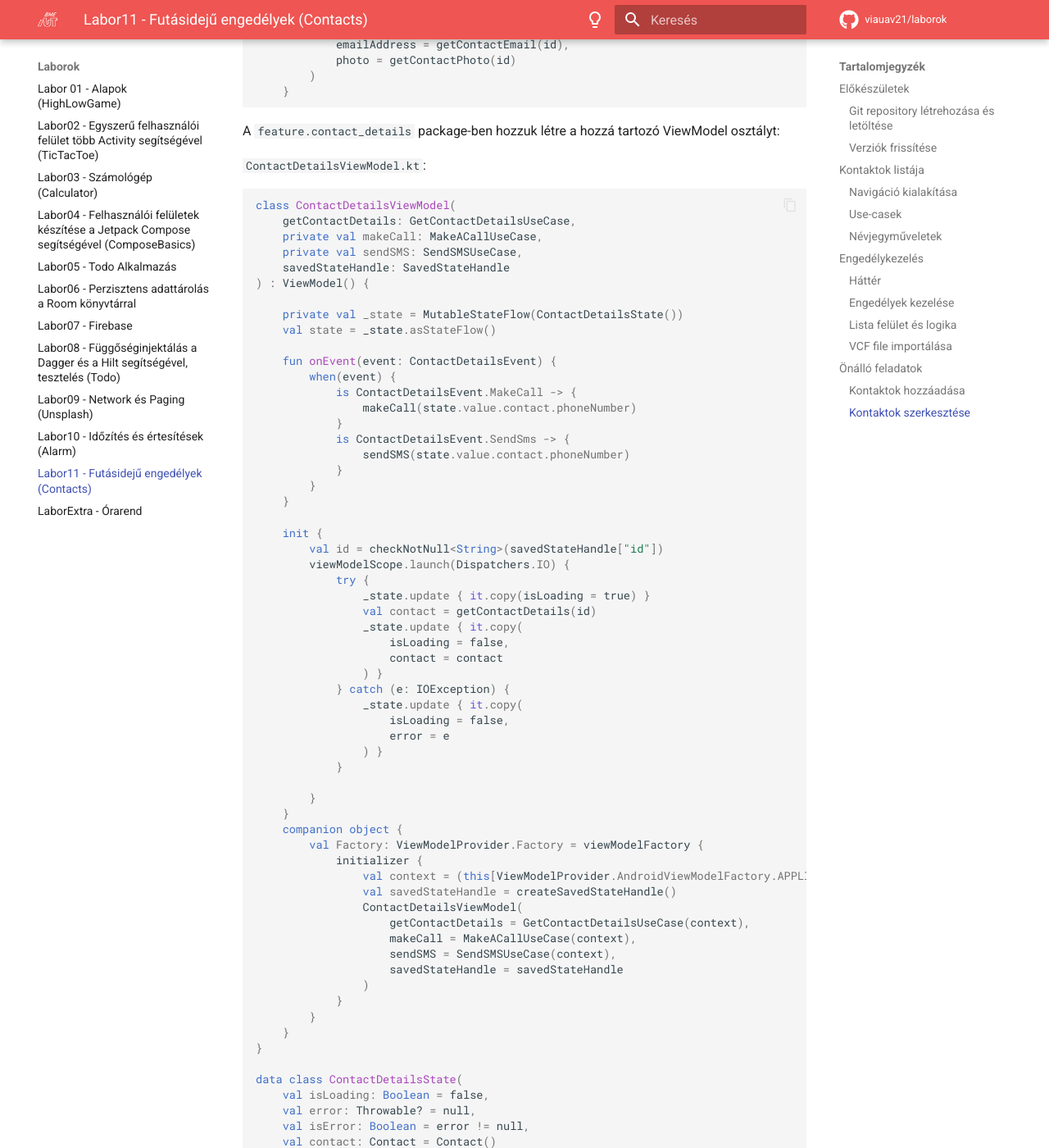
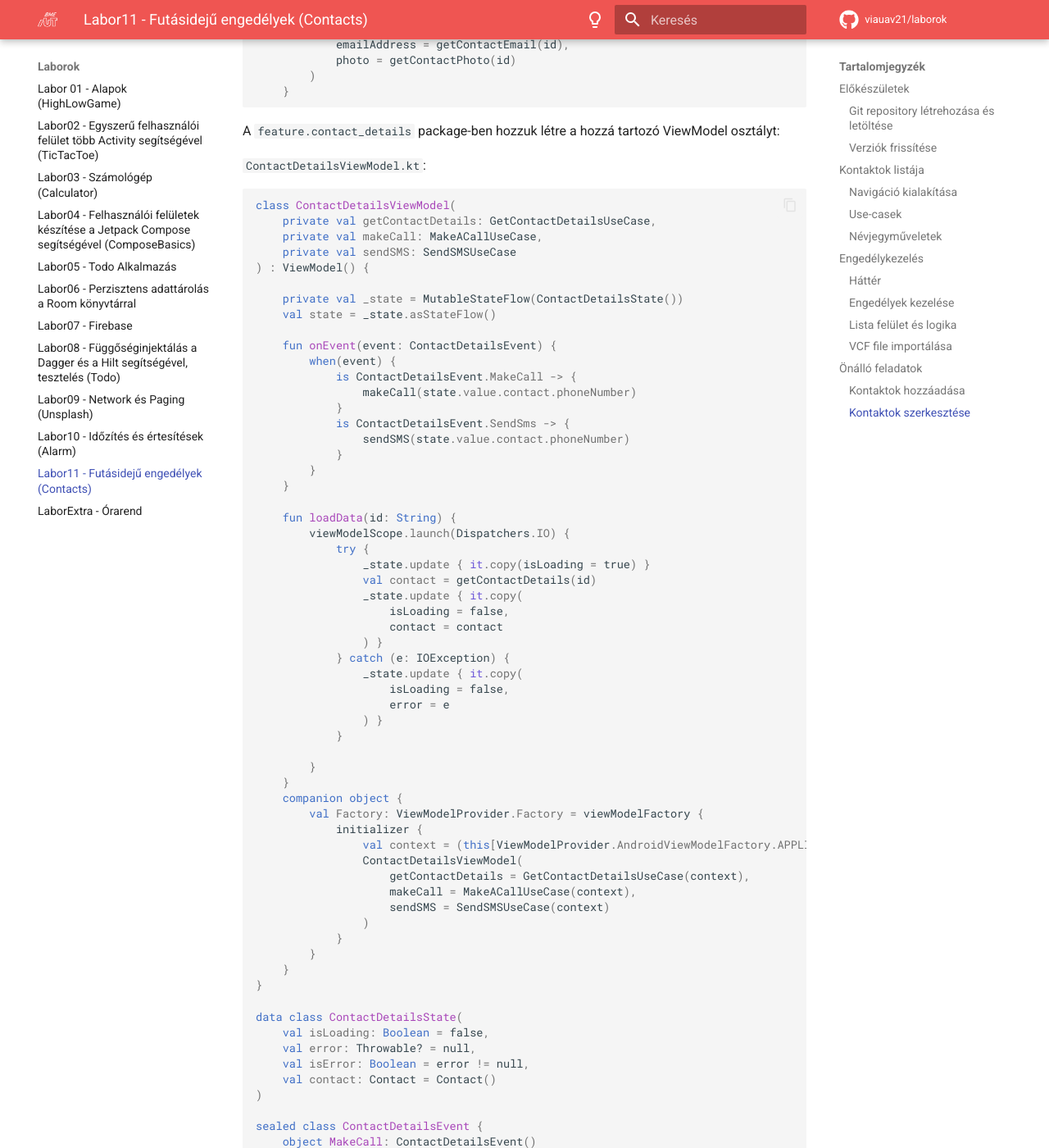
Before and after one commit to VIAUAV21/laborok, an MkDocs documentation site: the page built from docs/laborok/permissions/index.md, in a window 1280 px wide and 1400 px high, scrolled down 29899 px. Shown: the whole window at 82% size. Built offline with MkDocs 1.6.1 and Material for MkDocs 9.7.7, drawn with Linux system fonts in a browser that asks for light colours; comment, search, counter and statistics services are not loaded; some of the changed text lies outside the part shown.

Commit message:
2025f2 lab11 fix

````diff
--- a/docs/laborok/permissions/index.md
+++ b/docs/laborok/permissions/index.md
@@ -1434,10 +1434,9 @@ A `feature.contact_details` package-ben hozzuk létre a hozzá tartozó ViewMode
 `ContactDetailsViewModel.kt`:
 ```kotlin
 class ContactDetailsViewModel(
-    getContactDetails: GetContactDetailsUseCase,
+    private val getContactDetails: GetContactDetailsUseCase,
     private val makeCall: MakeACallUseCase,
-    private val sendSMS: SendSMSUseCase,
-    savedStateHandle: SavedStateHandle
+    private val sendSMS: SendSMSUseCase
 ) : ViewModel() {
 
     private val _state = MutableStateFlow(ContactDetailsState())
@@ -1454,8 +1453,7 @@ class ContactDetailsViewModel(
         }
     }
 
-    init {
-        val id = checkNotNull<String>(savedStateHandle["id"])
+    fun loadData(id: String) {
         viewModelScope.launch(Dispatchers.IO) {
             try {
                 _state.update { it.copy(isLoading = true) }
@@ -1477,12 +1475,10 @@ class ContactDetailsViewModel(
         val Factory: ViewModelProvider.Factory = viewModelFactory {
             initializer {
                 val context = (this[ViewModelProvider.AndroidViewModelFactory.APPLICATION_KEY] as Application).baseContext
-                val savedStateHandle = createSavedStateHandle()
                 ContactDetailsViewModel(
                     getContactDetails = GetContactDetailsUseCase(context),
                     makeCall = MakeACallUseCase(context),
-                    sendSMS = SendSMSUseCase(context),
-                    savedStateHandle = savedStateHandle
+                    sendSMS = SendSMSUseCase(context)
                 )
             }
         }
@@ -1570,6 +1567,10 @@ fun ContactDetailsScreen(
     val state by viewModel.state.collectAsStateWithLifecycle()
 
     val context = LocalContext.current
+
+    LaunchedEffect(key1 = id) {
+        viewModel.loadData(id)
+    }
 
     Scaffold(
         topBar = {
@@ -1592,7 +1593,7 @@ fun ContactDetailsScreen(
         }
     ) { padding ->
         Box(
-            modifier = Modifier
+            modifier = modifier
                 .fillMaxSize()
                 .padding(padding),
             contentAlignment = Alignment.Center
````
Also changed, not shown: other parts of docs/laborok/permissions/index.md (+2 -1 lines).
